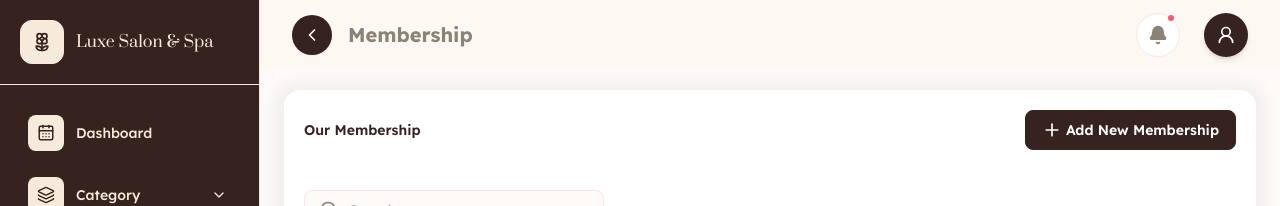
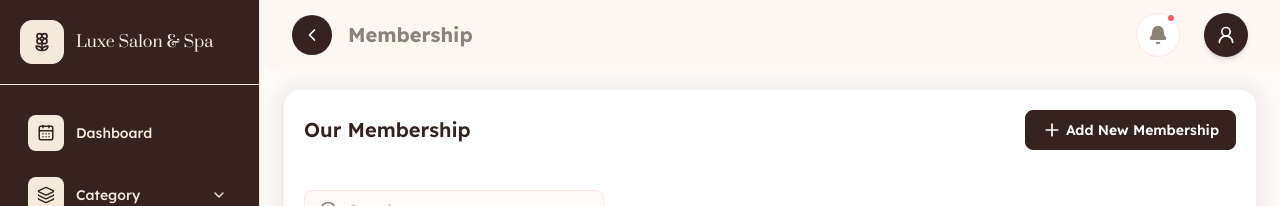
Before and after one commit to dhruviscalelot/Beauty_Parlour5_Admin, a React (Vite) app: page /membership in a window 1280 px wide. Shown: the top 206 px of the page. Built offline with nearby package versions, Linux system fonts and the light colour scheme; sample sign-in values are in the browser's storage; a web font is replaced by a local one.

Commit message:
font-size change membership and packages

```diff
--- a/src/pages/Membership/Membership.jsx
+++ b/src/pages/Membership/Membership.jsx
@@ -109,7 +109,7 @@ const Membership = () => {
             <div className="bg-white rounded-xl lg:rounded-2xl main_shadow p-3 lg:p-4 xl:p-5 space-y-4 lg:space-y-6 xl:space-y-8">
 
                 <div className="flex items-center justify-between">
-                    <h6 className="text-14 font-semibold text-primary">Our Membership</h6>
+                    <h6 className="text-20 font-semibold text-primary">Our Membership</h6>
                     <Link to="./create" className='btn_primary w-auto '><Plus size={20} />
                         <span>Add New Membership</span>
                     </Link>
--- a/src/pages/Packages/Packages.jsx
+++ b/src/pages/Packages/Packages.jsx
@@ -107,7 +107,7 @@ const Packages = () => {
       <div className="bg-white rounded-xl lg:rounded-2xl main_shadow p-3 lg:p-4 xl:p-5 space-y-4 lg:space-y-6 xl:space-y-8">
 
         <div className="flex items-center justify-between">
-          <h6 className="text-14 font-semibold text-primary">Our Packages</h6>
+          <h6 className="text-20 font-semibold text-primary">Our Packages</h6>
           <Link to="./create" className='btn_primary w-auto '><Plus size={20} />
             <span>Add New Package</span>
           </Link>
```
